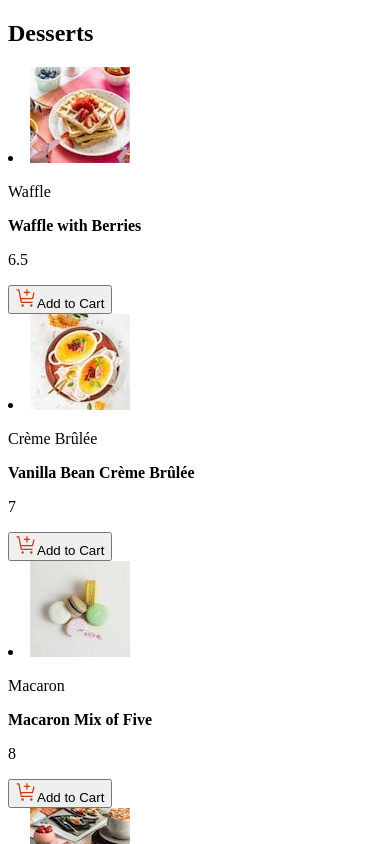
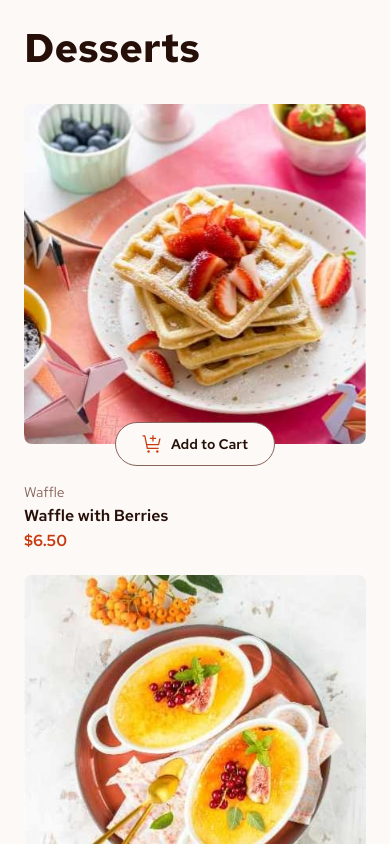
Before and after one commit to cagloria/product-list-with-cart, a React (Vite) app: page / in a window 390 px wide. Shown: the top 844 px of the page. Built offline with nearby package versions, Linux system fonts and the light colour scheme.

Commit message:
Added styling for static mobile

```diff
--- a/index.html
+++ b/index.html
@@ -8,6 +8,14 @@
             sizes="32x32"
             href="./favicon-32x32.png"
         />
+
+        <link rel="preconnect" href="https://fonts.googleapis.com" />
+        <link rel="preconnect" href="https://fonts.gstatic.com" crossorigin />
+        <link
+            href="https://fonts.googleapis.com/css2?family=Red+Hat+Text:ital,wght@0,300..700;1,300..700&display=swap"
+            rel="stylesheet"
+        />
+
         <meta name="viewport" content="width=device-width, initial-scale=1.0" />
         <title>Frontend Mentor | Product list with cart</title>
     </head>
--- a/package.json
+++ b/package.json
@@ -11,7 +11,8 @@
   },
   "dependencies": {
     "react": "^19.0.0",
-    "react-dom": "^19.0.0"
+    "react-dom": "^19.0.0",
+    "styled-components": "^6.1.16"
   },
   "devDependencies": {
     "@eslint/js": "^9.21.0",
--- a/src/App.jsx
+++ b/src/App.jsx
@@ -1,26 +1,41 @@
+import styled from "styled-components";
+import { GlobalStyle } from "./styling/Theme";
 import data from "./data/data.json";
 import Item from "./Item";
 import Cart from "./Cart";
 
-function App() {
+const Section = styled.section`
+    padding: 0 24px 27px;
+    margin: 0 auto;
+`;
+
+const ItemsList = styled.ul`
+    padding-left: 0;
+    display: flex;
+    flex-direction: column;
+    gap: 20px;
+    margin-top: 0;
+`;
+
+export default function App() {
     const listItems = data.map((item) => (
-        <li key={item.name}>
         <Item
+            key={item.name}
             name={item.name}
             category={item.category}
             price={item.price}
             imageObject={item.image}
         />
-        </li>
     ));
 
     return (
         <>
+            <GlobalStyle />
+            <Section>
                 <h2>Desserts</h2>
-            <div>{listItems}</div>
+                <ItemsList>{listItems}</ItemsList>
                 <Cart />
+            </Section>
         </>
     );
 }
-
-export default App;
--- a/src/Cart.jsx
+++ b/src/Cart.jsx
@@ -1,13 +1,39 @@
+import styled from "styled-components";
+import { colors } from "./styling/Variables";
 import imgEmptyCart from "./assets/icons/illustration-empty-cart.svg";
 
-function Cart() {
+const Panel = styled.div`
+    background-color: ${colors.panelBackground};
+    box-shadow: ${colors.panelShadow} 0px 5px 10px;
+    border-radius: 12px;
+    margin-top: 30px;
+    padding: 26px 24px;
+    display: flex;
+    flex-direction: column;
+`;
+
+const Heading = styled.h3`
+    color: ${colors.primary};
+    margin: 0 0 40px;
+    font-size: 1.5rem;
+`;
+
+const Image = styled.img`
+    align-self: center;
+`;
+
+const Description = styled.p`
+    text-align: center;
+    margin-top: 15px;
+    font-size: 14px;
+`;
+
+export default function Cart({ count = 0 }) {
     return (
-        <div>
-            <h3>Your Cart</h3>
-            <img src={imgEmptyCart} alt="" aria-hidden />
-            <p>Your added items will appear here.</p>
-        </div>
+        <Panel>
+            <Heading>Your Cart ({count})</Heading>
+            <Image src={imgEmptyCart} alt="" aria-hidden />
+            <Description>Your added items will appear here.</Description>
+        </Panel>
     );
 }
-
-export default Cart;
--- a/src/Item.jsx
+++ b/src/Item.jsx
@@ -1,20 +1,79 @@
+import styled from "styled-components";
 import iconAddCart from "./assets/icons/icon-add-to-cart.svg";
+import { colors } from "./styling/Variables";
 
-function Item({ name, category, price, imageObject }) {
+const ItemComponent = styled.li`
+    list-style: none;
+    display: flex;
+    flex-direction: column;
+`;
+
+const ItemImage = styled.img`
+    border-radius: 8px;
+    width: 100%;
+    order: 1;
+`;
+
+const CategoryName = styled.p`
+    color: ${colors.categoryText};
+    font-size: 0.875rem;
+    margin: -5px 0 4px;
+    order: 3;
+`;
+
+const ItemName = styled.p`
+    font-weight: 600;
+    margin: 0px 0;
+    order: 4;
+`;
+
+const Price = styled.p`
+    color: ${colors.primary};
+    font-weight: 600;
+    margin: 4px 0;
+    order: 5;
+`;
+
+const CartButton = styled.button`
+    order: 2;
+    position: relative;
+    bottom: 22px;
+    width: fit-content;
+    align-self: center;
+    display: flex;
+    align-items: center;
+    gap: 8px;
+    padding: 11px 26px;
+    background-color: ${colors.panelBackground};
+    border: 1px solid hsl(12, 20%, 44%);
+    border-radius: 60px;
+    font-size: 14px;
+    font-weight: 600;
+`;
+
+export default function Item({ name, category, price, imageObject }) {
+    const sourceSet = `${imageObject.mobile} 654w, ${imageObject.tablet} 427w, ${imageObject.desktop} 502w`;
+
+    price = Intl.NumberFormat("en-US", {
+        style: "currency",
+        currency: "USD",
+    }).format(price);
+
     return (
-        <>
-            <img src={imageObject.thumbnail} alt={name} />
-            <p>{category}</p>
-            <p>
-                <b>{name}</b>
-            </p>
-            <p>{price}</p>
-            <button>
+        <ItemComponent>
+            <ItemImage
+                srcSet={sourceSet}
+                sizes="(min-width: 1024px) 502px, (min-width: 375px) 427px, 654px"
+                src={imageObject.mobile}
+                alt={name}
+            />
+            <CategoryName>{category}</CategoryName>
+            <ItemName>{name}</ItemName>
+            <Price>{price}</Price>
+            <CartButton>
                 <img src={iconAddCart} alt="" aria-hidden />
                 Add to Cart
-            </button>
-        </>
+            </CartButton>
+        </ItemComponent>
     );
 }
-
-export default Item;
--- /dev/null
+++ b/src/styling/Theme.jsx
@@ -0,0 +1,22 @@
+import { createGlobalStyle } from "styled-components";
+import { colors } from "./Variables";
+
+export const GlobalStyle = createGlobalStyle`
+    * {
+        font-family: "Red Hat Text", sans-serif;
+        color: ${colors.bodyText};
+    }
+
+    html, body {
+        margin: 0;
+    }
+
+    body {
+        background-color: ${colors.background};
+    }
+
+    h2 {
+        margin: 1.3125rem 0 1.875rem;
+        font-size: 2.5rem;
+    }
+`;
--- /dev/null
+++ b/src/styling/Variables.jsx
@@ -0,0 +1,8 @@
+export const colors = {
+    primary: "hsl(14, 86%, 42%)",
+    background: "hsl(20, 50%, 98%)",
+    categoryText: "hsl(12, 20%, 44%)",
+    bodyText: "hsl(14, 65%, 9%)",
+    panelBackground: "hsl(20, 50%, 98%)",
+    panelShadow: "hsl(13, 31%, 94%)",
+};
```
Also changed, not shown: 1 other file (tests, documents, lock files or other folders). Lines whose indentation alone changed are shown as unchanged.
